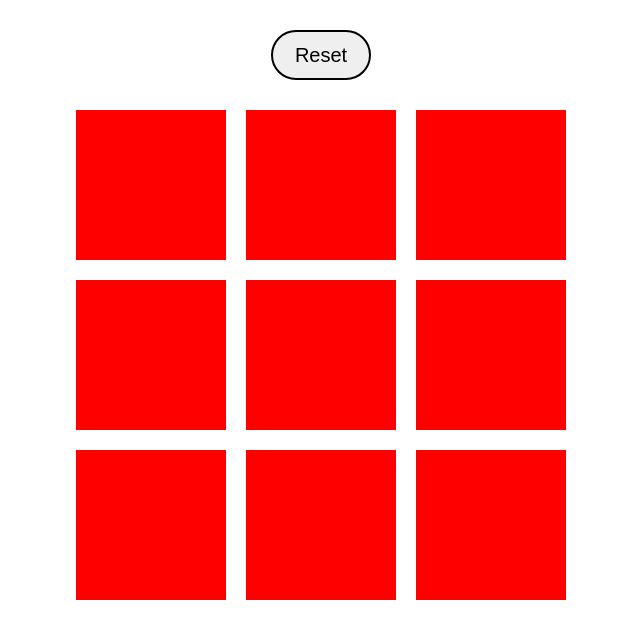
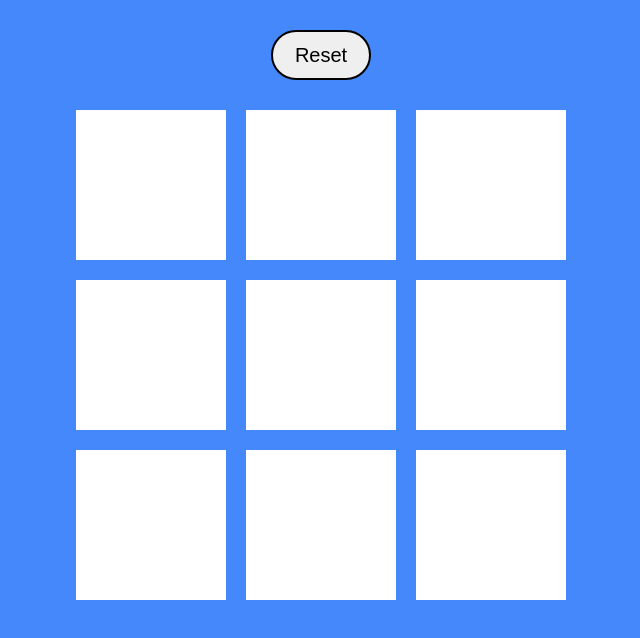
Before and after one commit to tmwalton/tictac, a plain HTML site: page index.html in a window 1280 px wide. Shown: the whole page, without its empty margins (319-959 px from the left). Drawn offline with Linux system fonts and the light colour scheme.

Commit message:
change some colors

```diff
--- a/main.css
+++ b/main.css
@@ -1,3 +1,7 @@
+body {
+    background: #4488FC;
+}
+
 button {
     height: 50px;
     width: 100px;
@@ -27,7 +31,7 @@ span {
     text-align: center;
     height: 150px;
     width: 150px;
-    background: red;
+    background: white;
     float: left;
     margin: 10px;
 
```
